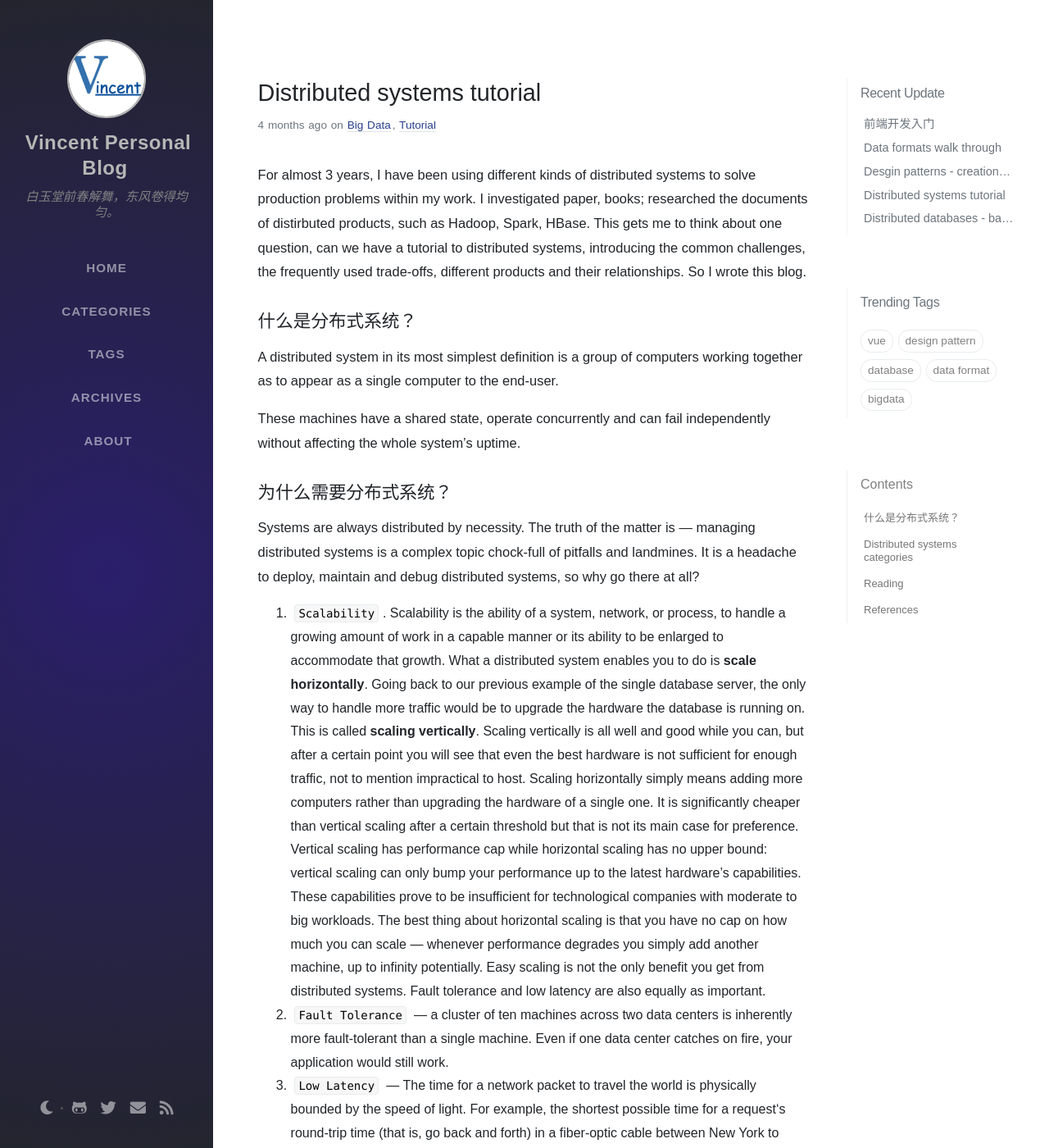
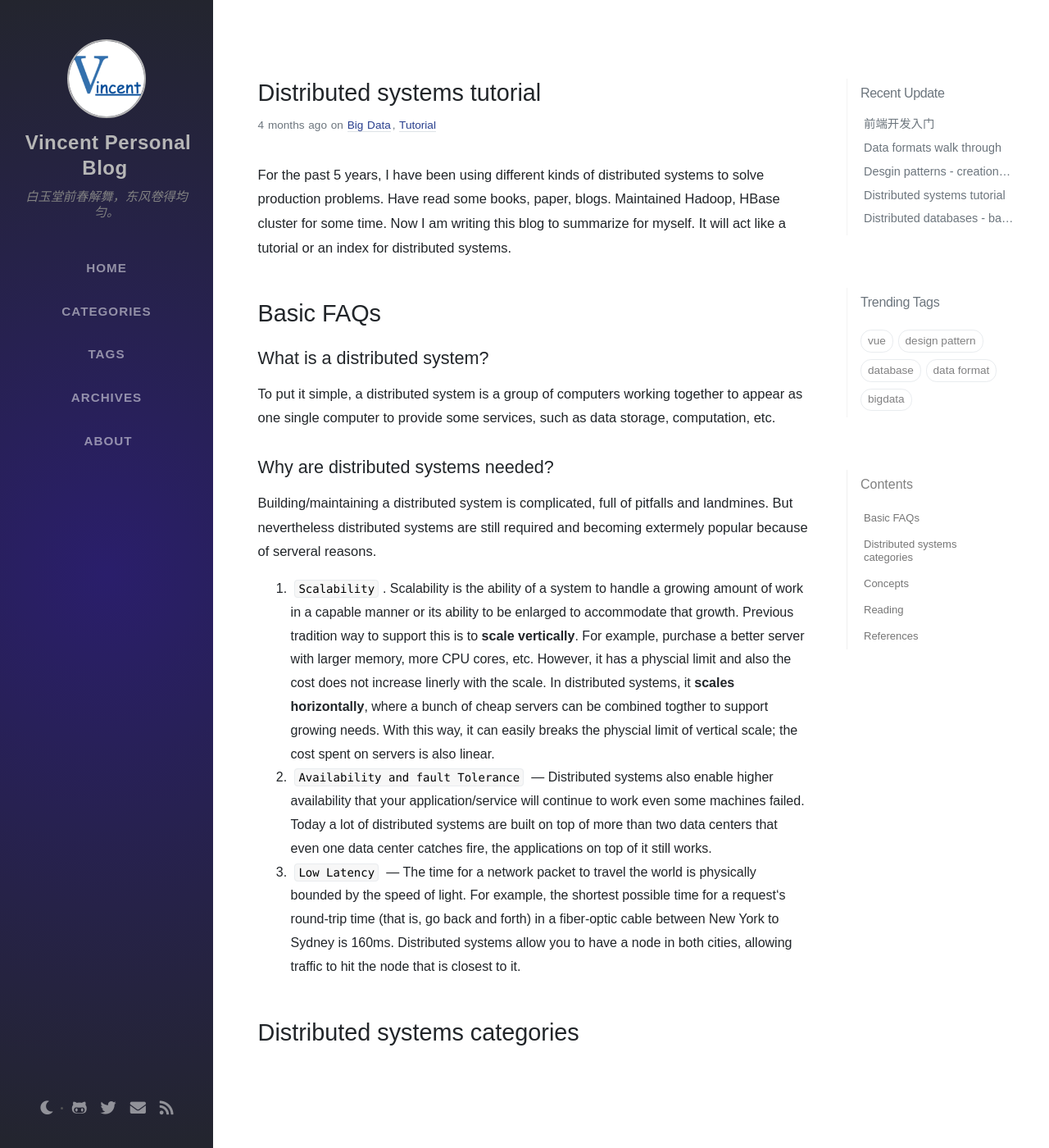
Before and after one commit to hpxstarry/hpxstarry.github.io, a Jekyll site: the page built from _posts/2020-03-10-distributed-systems-tutorial.md, in a window 1280 px wide and 1400 px high. Shown: the whole window at 82% size. Built offline with Jekyll 4.4.1, drawn with Linux system fonts in a browser that asks for light colours; nearby versions of some CDN libraries; some web fonts are replaced; comment, search, counter and statistics services are not loaded; some of the changed text lies outside the part shown.

Commit message:
Update distribute systems

```diff
--- a/_posts/2020-03-10-distributed-systems-tutorial.md
+++ b/_posts/2020-03-10-distributed-systems-tutorial.md
@@ -8,25 +8,27 @@ seo:
   date_modified: 2020-03-12 23:31:07 -0700
 ---
 
-For almost 3 years, I have been using different kinds of distributed systems to solve production problems within my work. I investigated paper, books; researched the documents of distirbuted products, such as Hadoop, Spark, HBase. This gets me to think about one question, can we have a tutorial to distributed systems, introducing the common challenges, the frequently used trade-offs, different products and their relationships. So I wrote this blog.
+For the past 5 years, I have been using different kinds of distributed systems to solve production problems. Have read some books, paper, blogs. Maintained Hadoop, HBase cluster for some time. Now I am writing this blog to summarize for myself. It will act like a tutorial or an index for distributed systems.
 
-## 什么是分布式系统？
-A distributed system in its most simplest definition is a group of computers working together as to appear as a single computer to the end-user.
+# Basic FAQs
 
-These machines have a shared state, operate concurrently and can fail independently without affecting the whole system’s uptime.
+## What is a distributed system?
+To put it simple, a distributed system is a group of computers working together to appear as one single computer to provide some services, such as data storage, computation, etc.
 
-## 为什么需要分布式系统？
-Systems are always distributed by necessity. The truth of the matter is — managing distributed systems is a complex topic chock-full of pitfalls and landmines. It is a headache to deploy, maintain and debug distributed systems, so why go there at all?
 
-1.  ``Scalability``. Scalability is the ability of a system, network, or process, to handle a growing amount of work in a capable manner or its ability to be enlarged to accommodate that growth. What a distributed system enables you to do is **scale horizontally**.  Going back to our previous example of the single database server, the only way to handle more traffic would be to upgrade the hardware the database is running on. This is called **scaling vertically**. Scaling vertically is all well and good while you can, but after a certain point you will see that even the best hardware is not sufficient for enough traffic, not to mention impractical to host. Scaling horizontally simply means adding more computers rather than upgrading the hardware of a single one. It is significantly cheaper than vertical scaling after a certain threshold but that is not its main case for preference. Vertical scaling has performance cap while horizontal scaling has no upper bound: vertical scaling can only bump your performance up to the latest hardware’s capabilities. These capabilities prove to be insufficient for technological companies with moderate to big workloads. The best thing about horizontal scaling is that you have no cap on how much you can scale — whenever performance degrades you simply add another machine, up to infinity potentially. Easy scaling is not the only benefit you get from distributed systems. Fault tolerance and low latency are also equally as important.
-2. ``Fault Tolerance`` — a cluster of ten machines across two data centers is inherently more fault-tolerant than a single machine. Even if one data center catches on fire, your application would still work.
+## Why are distributed systems needed?
+Building/maintaining a distributed system is complicated, full of pitfalls and landmines. But nevertheless distributed systems are still required and becoming extermely popular because of serveral reasons.
+1.  ``Scalability``. Scalability is the ability of a system to handle a growing amount of work in a capable manner or its ability to be enlarged to accommodate that growth. Previous tradition way to support this is to  **scale vertically**. For example, purchase a better server with larger memory, more CPU cores, etc. However, it has a physcial limit and also the cost does not increase linerly with the scale. In distributed systems, it **scales horizontally**, where a bunch of cheap servers can be combined togther to support growing needs. With this way, it can easily breaks the physcial limit of vertical scale; the cost spent on servers is also linear.
+2. ``Availability and fault Tolerance`` — Distributed systems also enable higher availability that your application/service will continue to work even some machines failed. Today a lot of distributed systems are built on top of more than two data centers that even one data center catches fire, the applications on top of it still works.
 3. ``Low Latency`` — The time for a network packet to travel the world is physically bounded by the speed of light. For example, the shortest possible time for a request‘s round-trip time (that is, go back and forth) in a fiber-optic cable between New York to Sydney is 160ms. Distributed systems allow you to have a node in both cities, allowing traffic to hit the node that is closest to it.
-
-For a distributed system to work, though, you need the software running on those machines to be specifically designed for running on multiple computers at the same time and handling the problems that come along with it. This turns out to be no easy feat.
 
 # Distributed systems categories
 
 ![image](/assets/images/distributed_systems_overview.png)
+
+
+# Concepts
+*
 
 # Reading
 ## Books
```
Also changed, not shown: _posts/2020-03-20-develop-a-website.md (+2 -3 lines).
